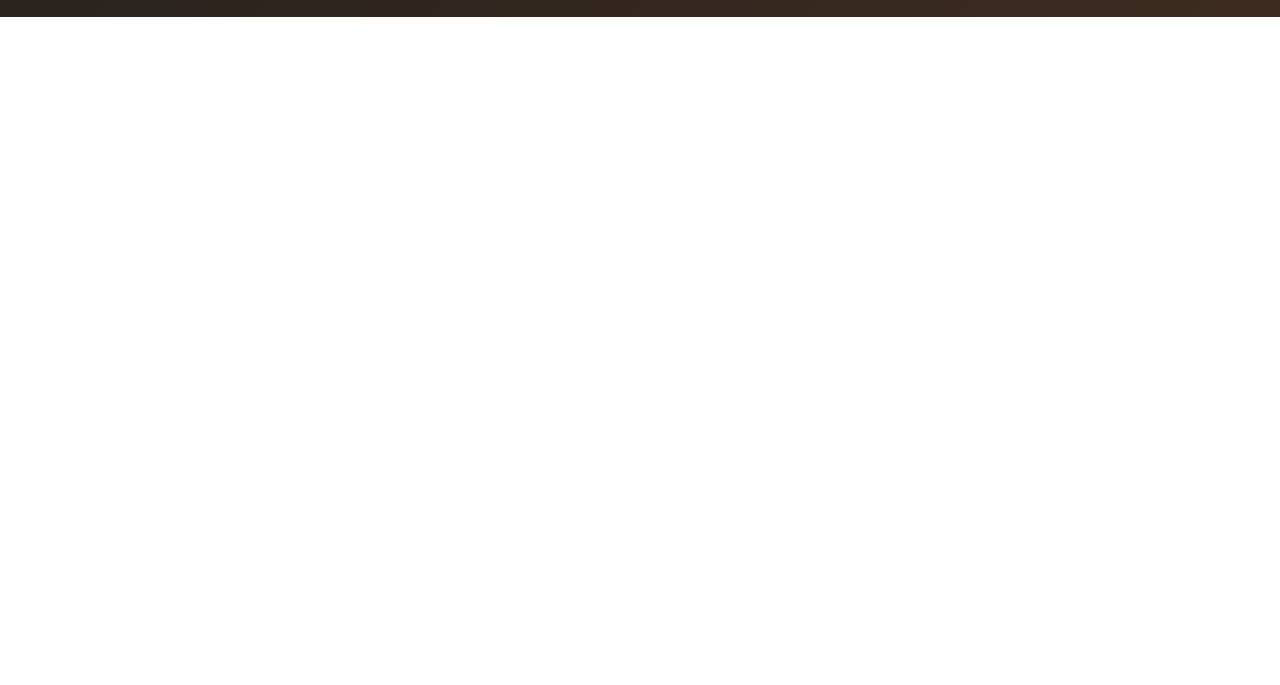
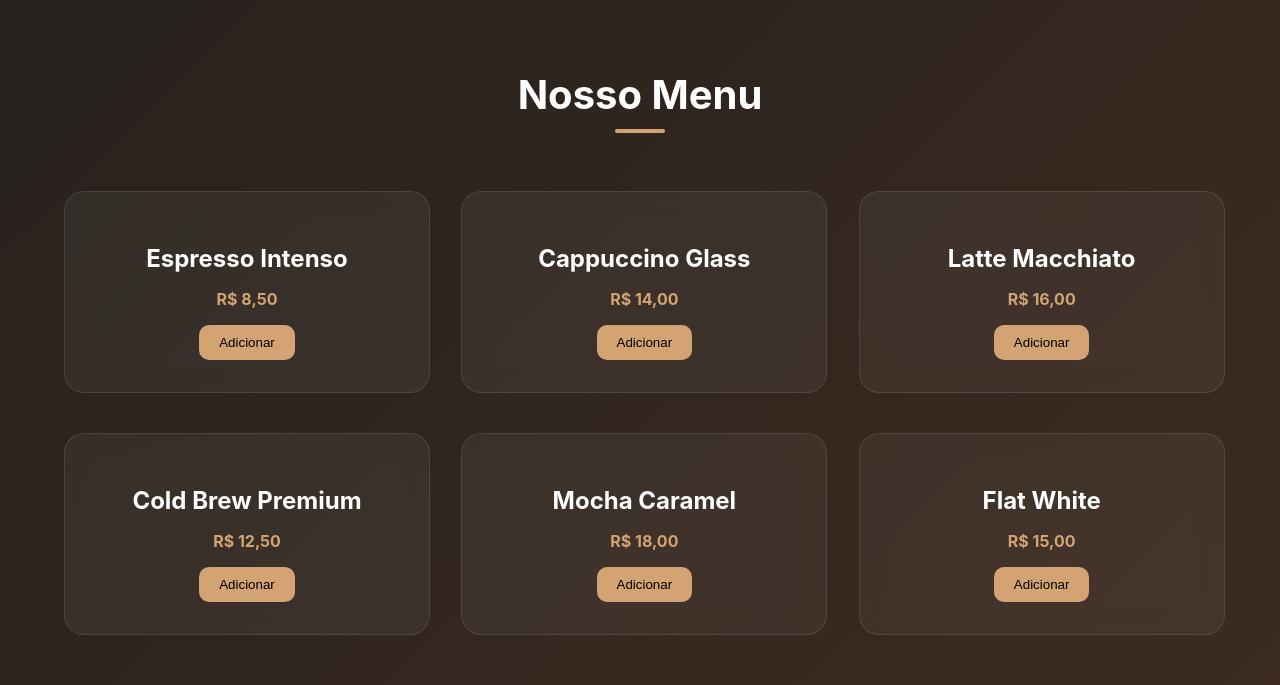
Before and after one commit to PatricAugusto/Coffee-Glass-Spa, a Next.js app: page / in a window 1280 px wide. Shown: the part 783-1468 px from the top of the page. Before the commit the page ends 800 px from the top, so only its background shows below. Built offline with nearby package versions, Linux system fonts and the light colour scheme.

Commit message:
refactor: organize component structure and fix import paths

```diff
--- a/src/app/page.js
+++ b/src/app/page.js
@@ -1,9 +1,11 @@
 import Hero from '@/components/Hero';
+import Menu from '@/components/Menu';
 
 export default function Home() {
   return (
     <main>
       <Hero />
+      <Menu />
       {/* Outras seções virão aqui */}
     </main>
   );
--- /dev/null
+++ b/src/components/Menu/Menu.styles.js
@@ -0,0 +1,35 @@
+'use client';
+import styled from 'styled-components';
+
+export const MenuSection = styled.section`
+  padding: 100px 5%;
+  background: transparent;
+  display: flex;
+  flex-direction: column;
+  align-items: center;
+`;
+
+export const SectionTitle = styled.h2`
+  font-size: 2.5rem;
+  margin-bottom: 3rem;
+  color: #fff;
+  text-align: center;
+
+  &::after {
+    content: '';
+    display: block;
+    width: 50px;
+    height: 4px;
+    background: #d4a373;
+    margin: 10px auto;
+    border-radius: 2px;
+  }
+`;
+
+export const ProductGrid = styled.div`
+  display: grid;
+  grid-template-columns: repeat(auto-fit, minmax(280px, 1fr));
+  gap: 2.5rem;
+  width: 100%;
+  max-width: 1200px;
+`;
--- /dev/null
+++ b/src/components/Menu/index.js
@@ -0,0 +1,28 @@
+import { MenuSection, SectionTitle, ProductGrid } from './Menu.styles';
+import CoffeeCard from '@/components/CoffeeCard';
+
+const PRODUCTS = [
+  { id: 1, name: 'Espresso Intenso', price: 'R$ 8,50' },
+  { id: 2, name: 'Cappuccino Glass', price: 'R$ 14,00' },
+  { id: 3, name: 'Latte Macchiato', price: 'R$ 16,00' },
+  { id: 4, name: 'Cold Brew Premium', price: 'R$ 12,50' },
+  { id: 5, name: 'Mocha Caramel', price: 'R$ 18,00' },
+  { id: 6, name: 'Flat White', price: 'R$ 15,00' },
+];
+
+export default function Menu() {
+  return (
+    <MenuSection id="menu">
+      <SectionTitle>Nosso Menu</SectionTitle>
+      <ProductGrid>
+        {PRODUCTS.map((product) => (
+          <CoffeeCard
+            key={product.id}
+            name={product.name}
+            price={product.price}
+          />
+        ))}
+      </ProductGrid>
+    </MenuSection>
+  );
+}
```
Also changed, not shown: src/components/CoffeeCard/index.js (renamed from src/components/CoffeCard.js).
